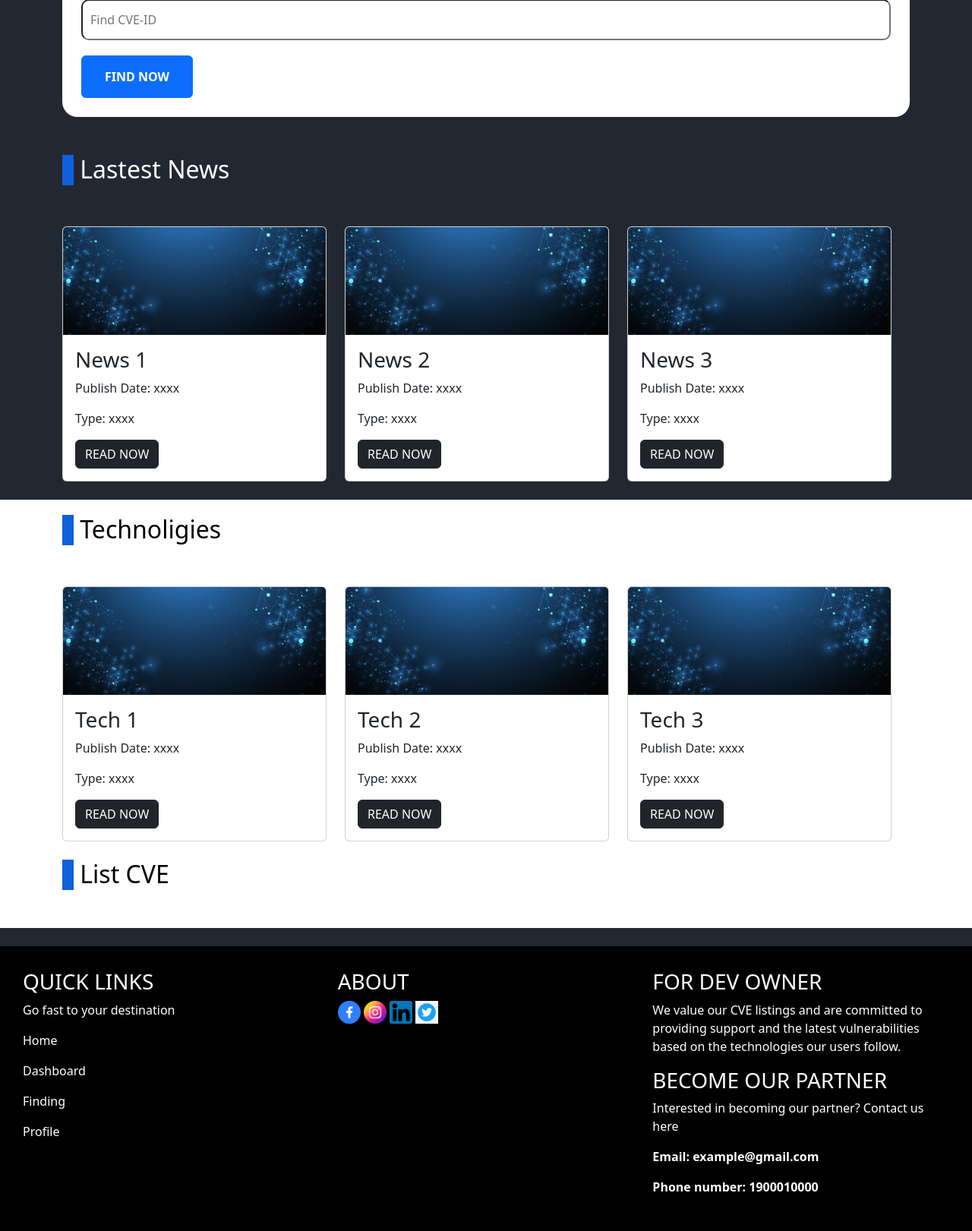
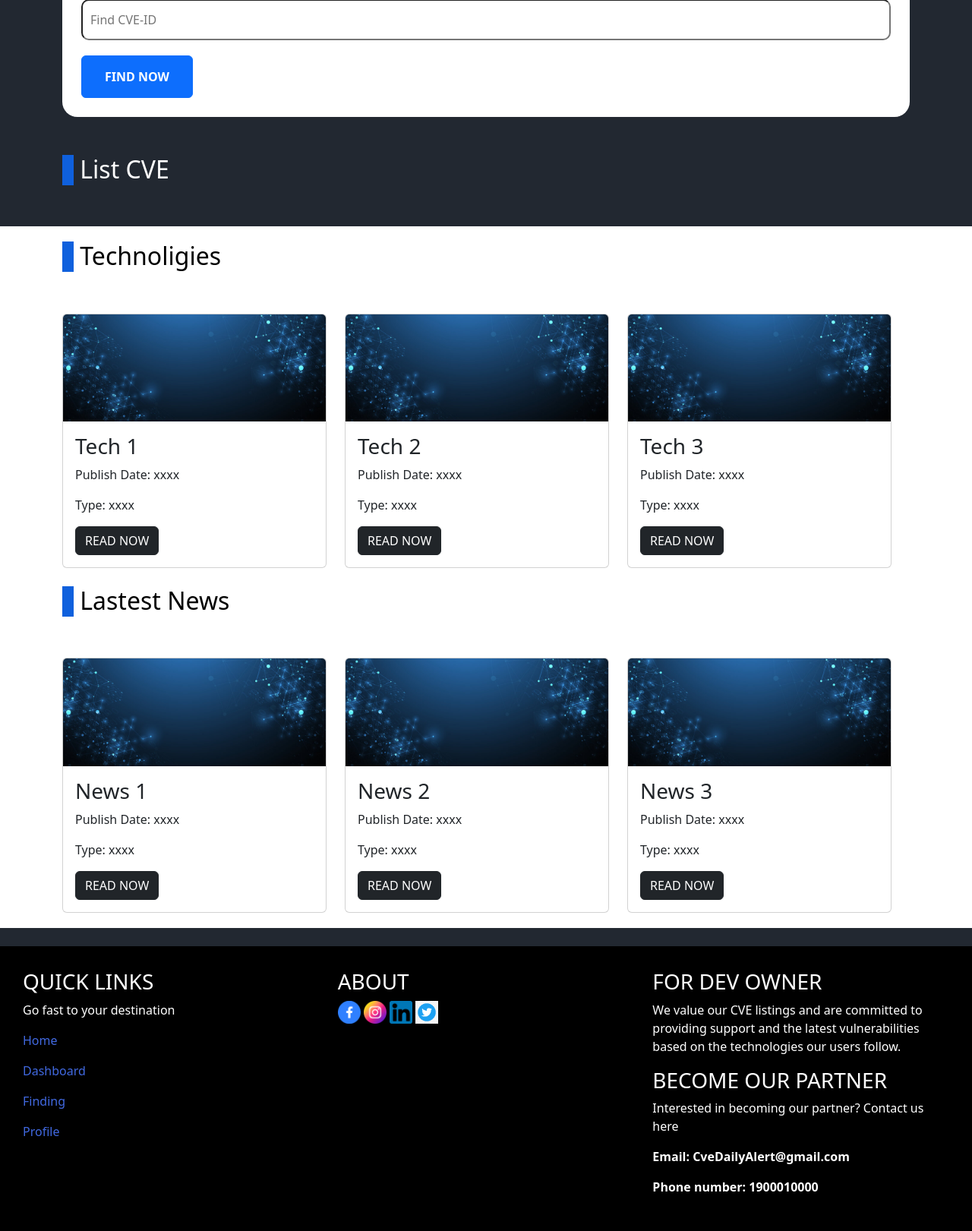
Before and after one commit to okthichiatay77/SecurityNews, a Django app: page / in a window 1280 px wide. Shown: the part 609-2230 px from the top of the page at 76% size. Run offline with Django 4.2, Linux system fonts and the light colour scheme; data that the repository does not hold is empty.

Commit message:
update code

```diff
--- a/firstapp/views.py
+++ b/firstapp/views.py
@@ -2,32 +2,36 @@ from django.shortcuts import render
 
 from .models import CVE, Affected, References, Metric
 
+
 def index_view(request):
-    list_cve = CVE.objects.all()[:3]
-    context = {
-        'list_test': [1, 2, 3],
-        'list_news': list_cve,
-    }
-    return render(request, 'home.html', context=context)
+	list_cve = CVE.objects.all()[:3]
+	if request.method == 'POST':
+		id_cve = request.POST['id_cve']
+		list_cve = CVE.objects.filter(title__contains=id_cve)
+
+	context = {
+		'list_test': [1, 2, 3],
+		'list_news': list_cve,
+	}
+	return render(request, 'home.html', context=context)
 
 
 def list_cves_view(request):
+	if request.method == 'POST':
+		id_cve = request.POST['search_focus']
+		list_cve = CVE.objects.filter(title__contains=id_cve)
+	else:
+		list_cve = CVE.objects.all()
+	context = {
+		# 'list_cve': [1, 2, 3, 4],
+		'list_cve': list_cve
+	}
+	return render(request, 'firstapp/list_cves.html', context=context)
 
-    if request.method == 'POST':
-        id_cve = request.POST['search_focus']
-        list_cve = CVE.objects.filter(title__contains=id_cve)
-        print(list_cve)
-    else:
-        list_cve = CVE.objects.all()
-    context = {
-        # 'list_cve': [1, 2, 3, 4],
-        'list_cve': list_cve
-    }
-    return render(request, 'firstapp/list_cves.html', context=context)
 
 def detail_cves_view(request, pk):
-    detail_cve = CVE.objects.get(pk=pk)
-    context = {
-        'detail_cve': detail_cve
-    }
-    return render(request, 'firstapp/detail_cve.html', context=context)
+	detail_cve = CVE.objects.get(pk=pk)
+	context = {
+		'detail_cve': detail_cve
+	}
+	return render(request, 'firstapp/detail_cve.html', context=context)
--- a/templates/accounts/profile.html
+++ b/templates/accounts/profile.html
@@ -62,7 +62,7 @@
                     <label for="id_phone_number">Phone number:</label>
                     <input type="text" name="phone_number" maxlength="20" id="id_phone_number" value="{{ profile.phone_number }}">
                     <label for="id_email_profile">Email profile:</label>
-                    <input type="text" name="email_profile" maxlength="100" id="id_email_profile" value="{{ profile.email_profile }}">
+                    <input type="email" name="email_profile" maxlength="100" id="id_email_profile" value="{{ profile.email_profile }}">
                     <label for="id_avatar_profile">Avatar profile:</label>
                     <input type="file" name="avatar_profile" accept="image/*" id="id_avatar_profile">
                     <button type="submit" class="btn btn-primary">SAVE</button>
--- a/templates/firstapp/list_cves.html
+++ b/templates/firstapp/list_cves.html
@@ -62,6 +62,7 @@
                     <label for="oldest">Oldest</label><br>
                     <input type="checkbox" id="most_popular" name="most_popular" value="most_popular">
                     <label for="most_popular">Most popular</label><br><br>
+                    <button class="btn btn-dark">Find</button>
                 </form>
 
             </div>
--- a/templates/home.html
+++ b/templates/home.html
@@ -64,7 +64,7 @@
                     </p>
                     <div class="row">
                         <div class="col">
-                            <button style="width: 100%" class="btn btn-primary">FIND NOW</button>
+                            <a href="{% url 'app:list_cves' %}"><button style="width: 100%" class="btn btn-primary">FIND NOW</button></a>
                         </div>
                         <div class="col">
                             <button style="width: 100%" class="btn btn-primary">LEARN MORE</button>
@@ -79,27 +79,35 @@
             <h1><b style="color: dodgerblue">FIND</b> <b>YOUR</b> <b style="color: dodgerblue">CVE</b></h1>
             <p>Find technologies...</p>
             <form method="post">
+                {% csrf_token %}
                 <input type="text" name="id_cve" style="width: 100%" placeholder="Find CVE-ID">
                 <button type="submit" class="btn btn-primary button-find">FIND NOW</button>
             </form>
         </div>
         <div class="row">
-            <a href="#" style="text-decoration: none;"><h2 style="color: white"><div class="rectangle"></div>&nbsp;Lastest News</h2></a>
+            <a style="text-decoration: none;" href="{% url 'app:list_cves' %}">
+                <h2 style="color: white;">
+                    <div class="rectangle"></div>&nbsp;List CVE
+                </h2>
+            </a>
             <div class="row row-cols-1 row-cols-md-3 g-4">
-                {% for i in list_test %}
+                {% for i in list_news %}
                     <div class="col">
                         <div class="card h-100">
-                                <img src="/media/bg-sec.jpg" class="card-img-top" alt="...">
+                            <a href="{% url 'app:detail_cves' pk=i.pk %}"><img src="/media/{{ i.avatar }}"
+                                                                               class="card-img-top" alt="..."
+                                                                               style="width: 100%; height: 200px;"></a>
                             <div class="card-body">
-                                    <h3 class="card-title">News {{ i }}</h3>
+                                <a href="{% url 'app:detail_cves' pk=i.pk %}"><h3 class="card-title">{{ i.title }}</h3>
+                                </a><br>
                                 <p class="card-text">
-                                        Publish Date: xxxx
+                                    Publish Date: {{ i.publish_date }}
                                 </p>
                                 <p class="card-text">
-                                        Type: xxxx
+                                    Type: {{ i.data_type }}
                                 </p>
 
-                                    <a>
+                                <a href="{% url 'app:detail_cves' pk=i.pk %}">
                                     <button class="btn btn-dark">READ NOW</button>
                                 </a>
                             </div>
@@ -113,7 +121,11 @@
     <div style="background-color: white !important; color: black !important; padding: 20px;">
         <div class="container">
             <div class="row">
-                <a style="text-decoration: none;" href="#"><h2 style="color: black"><div class="rectangle"></div>&nbsp;Technoligies</h2></a>
+                <a style="text-decoration: none;" href="#">
+                    <h2 style="color: black">
+                        <div class="rectangle"></div>&nbsp;Technoligies
+                    </h2>
+                </a>
                 <div class="row row-cols-1 row-cols-md-3 g-4">
                     {% for i in list_test %}
                         <div class="col">
@@ -139,22 +151,26 @@
             </div>
             <br>
             <div class="row">
-                <a style="text-decoration: none;" href="{% url 'app:list_cves' %}"><h2 style="color: black;"><div class="rectangle"></div>&nbsp;List CVE</h2></a>
+                <a href="#" style="text-decoration: none;">
+                    <h2 style="color: black">
+                        <div class="rectangle"></div>&nbsp;Lastest News
+                    </h2>
+                </a>
                 <div class="row row-cols-1 row-cols-md-3 g-4">
-                    {% for i in list_news %}
+                    {% for i in list_test %}
                         <div class="col">
                             <div class="card h-100">
-                                <a href="{% url 'app:detail_cves' pk=i.pk %}"><img src="/media/{{ i.avatar }}" class="card-img-top" alt="..." style="width: 100%; height: 200px;"></a>
+                                <img src="/media/bg-sec.jpg" class="card-img-top" alt="...">
                                 <div class="card-body">
-                                    <a href="{% url 'app:detail_cves' pk=i.pk %}"><h3 class="card-title">{{ i.title }}</h3></a><br>
+                                    <h3 class="card-title">News {{ i }}</h3>
                                     <p class="card-text">
-                                        Publish Date: {{ i.publish_date }}
+                                        Publish Date: xxxx
                                     </p>
                                     <p class="card-text">
-                                        Type: {{ i.data_type }}
+                                        Type: xxxx
                                     </p>
 
-                                    <a href="{% url 'app:detail_cves' pk=i.pk %}">
+                                    <a>
                                         <button class="btn btn-dark">READ NOW</button>
                                     </a>
                                 </div>
--- a/templates/navbar.html
+++ b/templates/navbar.html
@@ -68,24 +68,24 @@
         <div class="col">
             <h3>QUICK LINKS</h3>
             <p>Go fast to your destination</p>
-            <p><a>Home</a></p>
-            <p><a>Dashboard</a></p>
-            <p><a>Finding</a></p>
-            <p><a>Profile</a></p>
+            <a href="{% url 'app:home' %}"><p style="color: royalblue">Home</p></a>
+            <a href="{% url 'app:home' %}"><p style="color: royalblue">Dashboard</p></a>
+            <a href="{% url 'app:list_cves' %}"><p style="color: royalblue">Finding</p></a>
+            <a href="{% url 'accounts:profile' %}"><p style="color: royalblue">Profile</p></a>
         </div>
         <div class="col icon-social">
             <h3>ABOUT</h3>
-            <a><img alt="icon-facebook" src="/media/icon-fb.png" /></a>
-            <a><img alt="icon-instagram" src="/media/icon-instagram.png" /></a>
-            <a><img alt="icon-linkedin" src="/media/icon-linkedin.png" /></a>
-            <a><img alt="icon-twitter" src="/media/icon-twitter.png" /></a>
+            <a href="https://www.facebook.com/profile.php?id=100088244351596"><img alt="icon-facebook" src="/media/icon-fb.png" /></a>
+            <a href="https://www.instagram.com/daily_cve_alert?fbclid=IwAR1QpxhZaR_wnf5HqTA2mB_v1WpHZPNdA5HtfX1aNbYDmdnYoBxOcI0W-5I"><img alt="icon-instagram" src="/media/icon-instagram.png" /></a>
+            <a href="https://www.linkedin.com/in/cve-alert-b700302b2/?fbclid=IwAR3H40amSM3V8WjmfHPOdMOso3yIcrqShPfhPIIIIxHakuGTUyVXNIV31Cc"><img alt="icon-linkedin" src="/media/icon-linkedin.png" /></a>
+            <a href="https://twitter.com/CveDailyAlert?fbclid=IwAR0Sq2jk2gQs_pO3M4T18g7YFnKPlriPPuZVn4Uo9sDSIGjGRtkIScP26HY"><img alt="icon-twitter" src="/media/icon-twitter.png" /></a>
         </div>
         <div class="col">
             <h3>FOR DEV OWNER</h3>
             <p>We value our CVE listings and are committed to providing support and the latest vulnerabilities based on the technologies our users follow.</p>
             <h3>BECOME OUR PARTNER</h3>
             <p>Interested in becoming our partner? Contact us here</p>
-            <p><b>Email: example@gmail.com</b></p>
+            <a href="mailto:CveDailyAlert@gmail.com"><p><b style="color: white">Email: CveDailyAlert@gmail.com</b></p></a>
             <p><b>Phone number: 1900010000</b></p>
         </div>
     </div>
```
Also changed, not shown: accounts/views.py (+65 -61 lines), templates/accounts/change_password.html (+8 -1 lines). Lines whose indentation alone changed are shown as unchanged.
